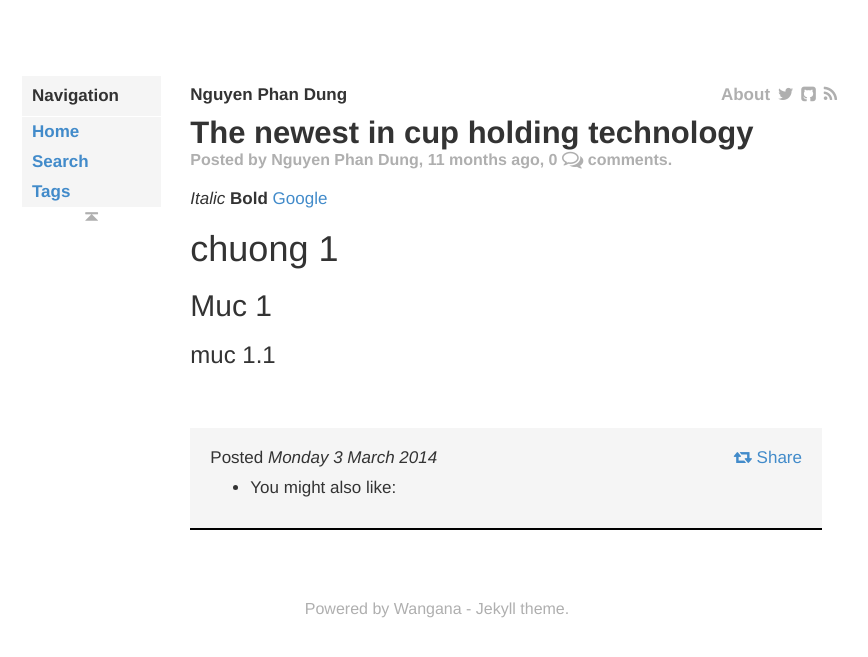
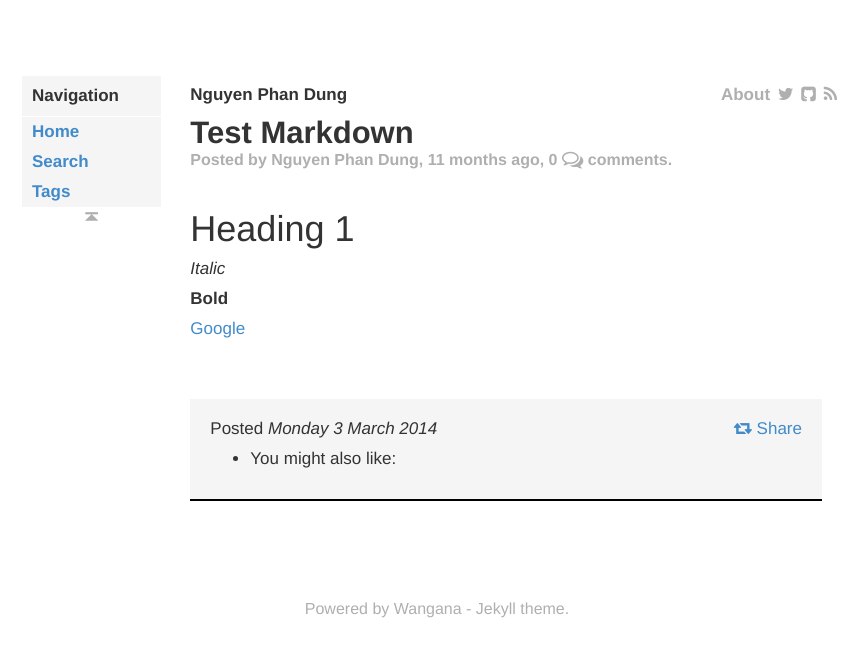
Before and after one commit to npdung/npdung.github.io, a Jekyll site: the page built from _posts/2014-03-03-the-newest-in-cup-holding-technology.markdown, in a window 1280 px wide. Shown: the top 657 px of the page, without its empty margins (203-1071 px from the left). Built offline with Jekyll 4.4.1, drawn with Linux system fonts in a browser that asks for light colours; some web fonts are replaced; Markdown is read by kramdown in place of the engine named in the settings; comment, search, counter and statistics services are not loaded.

Commit message:
Update 2014-03-03-the-newest-in-cup-holding-technology.markdown

```diff
--- a/_posts/2014-03-03-the-newest-in-cup-holding-technology.markdown
+++ b/_posts/2014-03-03-the-newest-in-cup-holding-technology.markdown
@@ -1,13 +1,13 @@
 ---
 layout: post
-title:  "The newest in cup holding technology"
+title:  "Test Markdown"
 date:   2014-03-03
 tags: instagram
 comments: true
 ---
+# Heading 1
 *Italic*
+
 **Bold**
+
 [Google](http://google.com)
-#chuong 1
-## Muc 1
-### muc 1.1
```
